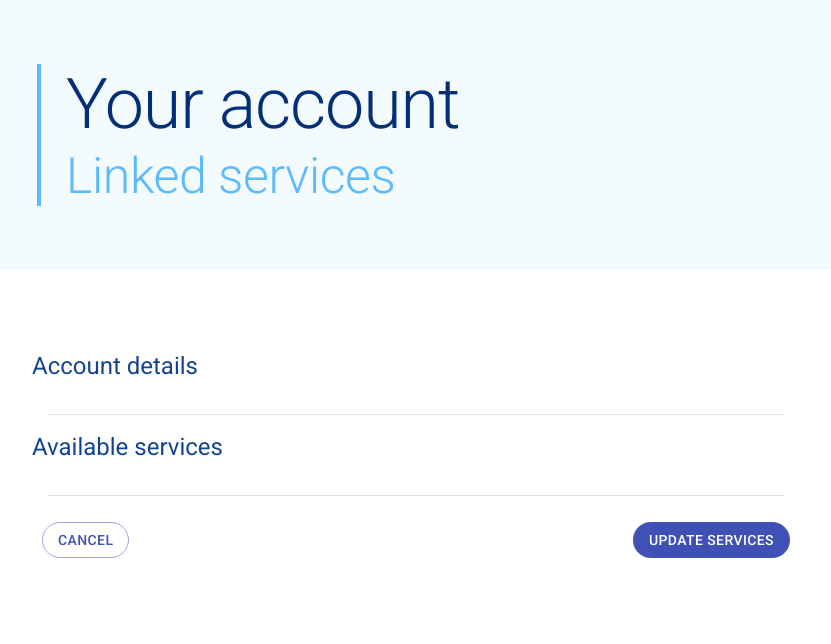
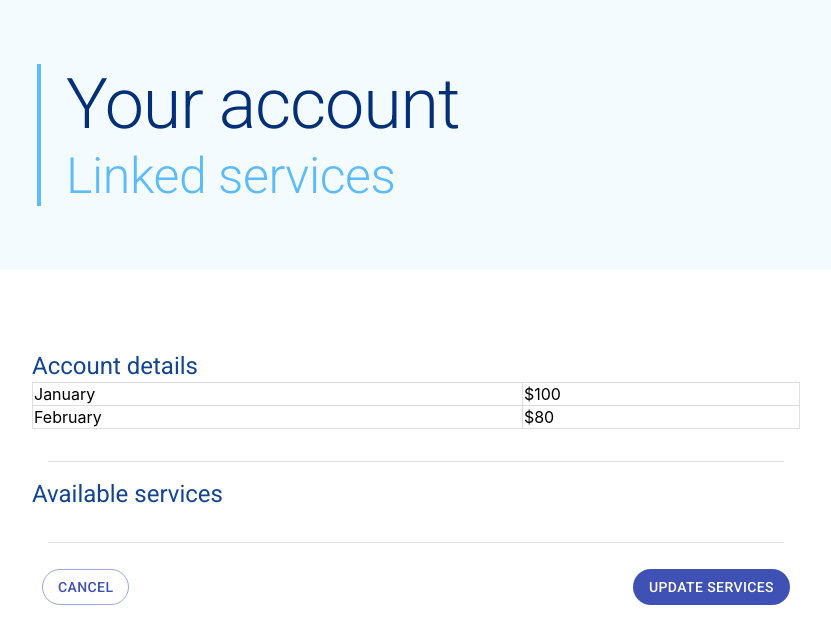
Before and after one commit to Kwiddy/Internship-React-Page, a React (Create React App) app: page / in a window 1280 px wide. Shown: the top 644 px of the page, without its empty margins (224-1055 px from the left). Built offline with nearby package versions, Linux system fonts and the light colour scheme.

Commit message:
Add placeholder information

```diff
--- a/src/App.js
+++ b/src/App.js
@@ -63,6 +63,16 @@ function App() {
             </Collapse>
             <div className="account-details">
               <Typography variant="h5">Account details</Typography>
+              <table id="details-table">
+                <tr>
+                  <td>January</td>
+                  <td>$100</td>
+                </tr>
+                <tr>
+                  <td>February</td>
+                  <td>$80</td>
+                </tr>
+              </table>
             </div>
             <Divider variant="middle" />
             <div className="available-services">
--- a/src/styles/style.css
+++ b/src/styles/style.css
@@ -47,6 +47,17 @@ header .headText #subHead {
   color: #134494;
 }
 
+.page-wrapper .page-block .account-details table {
+  border-collapse: collapse;
+  width: 100%;
+}
+
+.page-wrapper .page-block .account-details table,
+.page-wrapper .page-block .account-details td {
+  color: black;
+  border: 1px solid #ddd;
+}
+
 .page-wrapper .page-block .available-services {
   margin-bottom: 2vh;
   text-align: left;
--- a/src/styles/style.scss
+++ b/src/styles/style.scss
@@ -36,6 +36,15 @@ header {
       padding-top: 2vh;
       text-align: left;
       color: #134494;
+      table {
+        border-collapse: collapse;
+        width: 100%;
+      }
+      table,
+      td {
+        color: black;
+        border: 1px solid #ddd;
+      }
     }
     .available-services {
       margin-bottom: 2vh;
```
Also changed, not shown: 1 other file (tests, documents, lock files or other folders).
